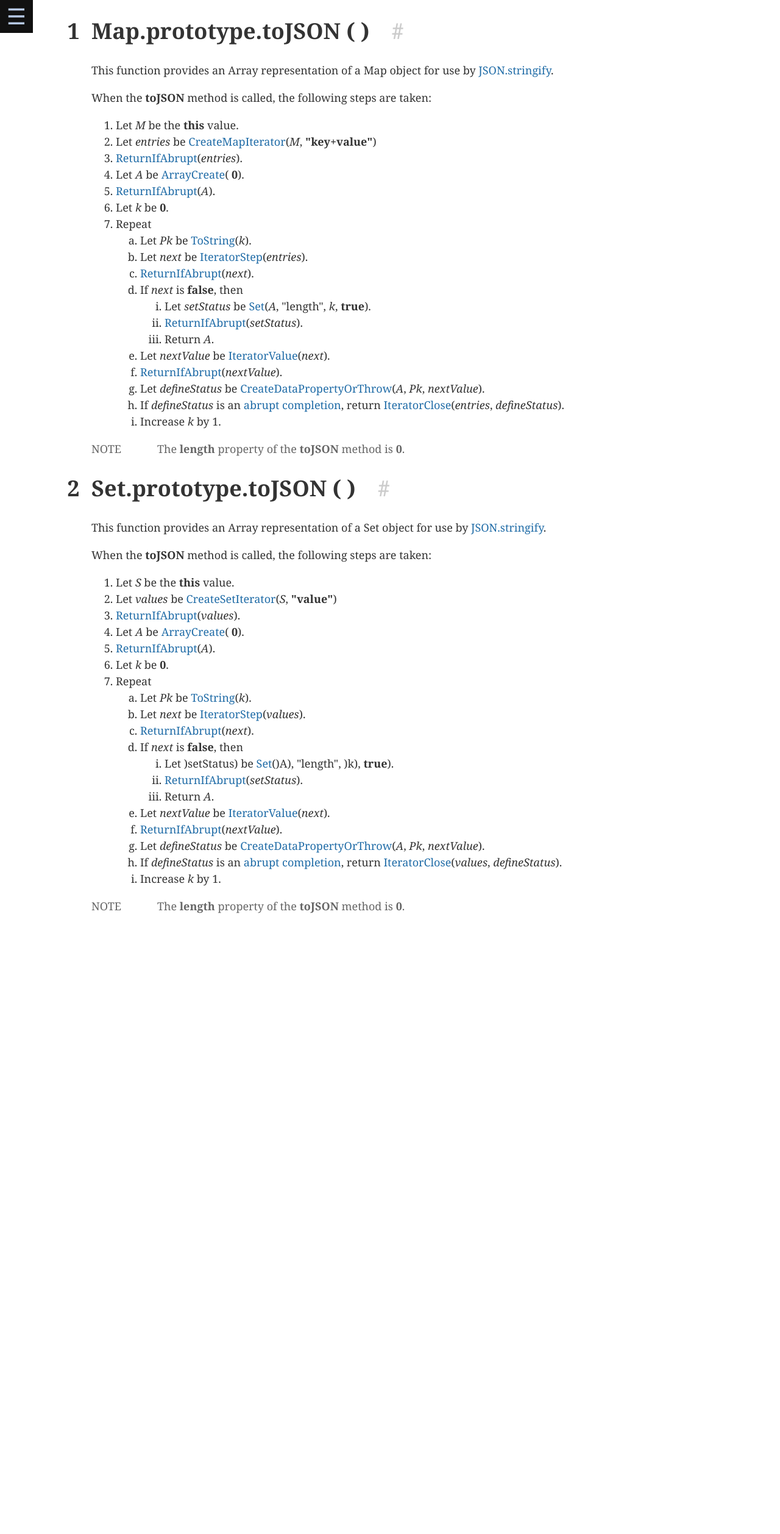
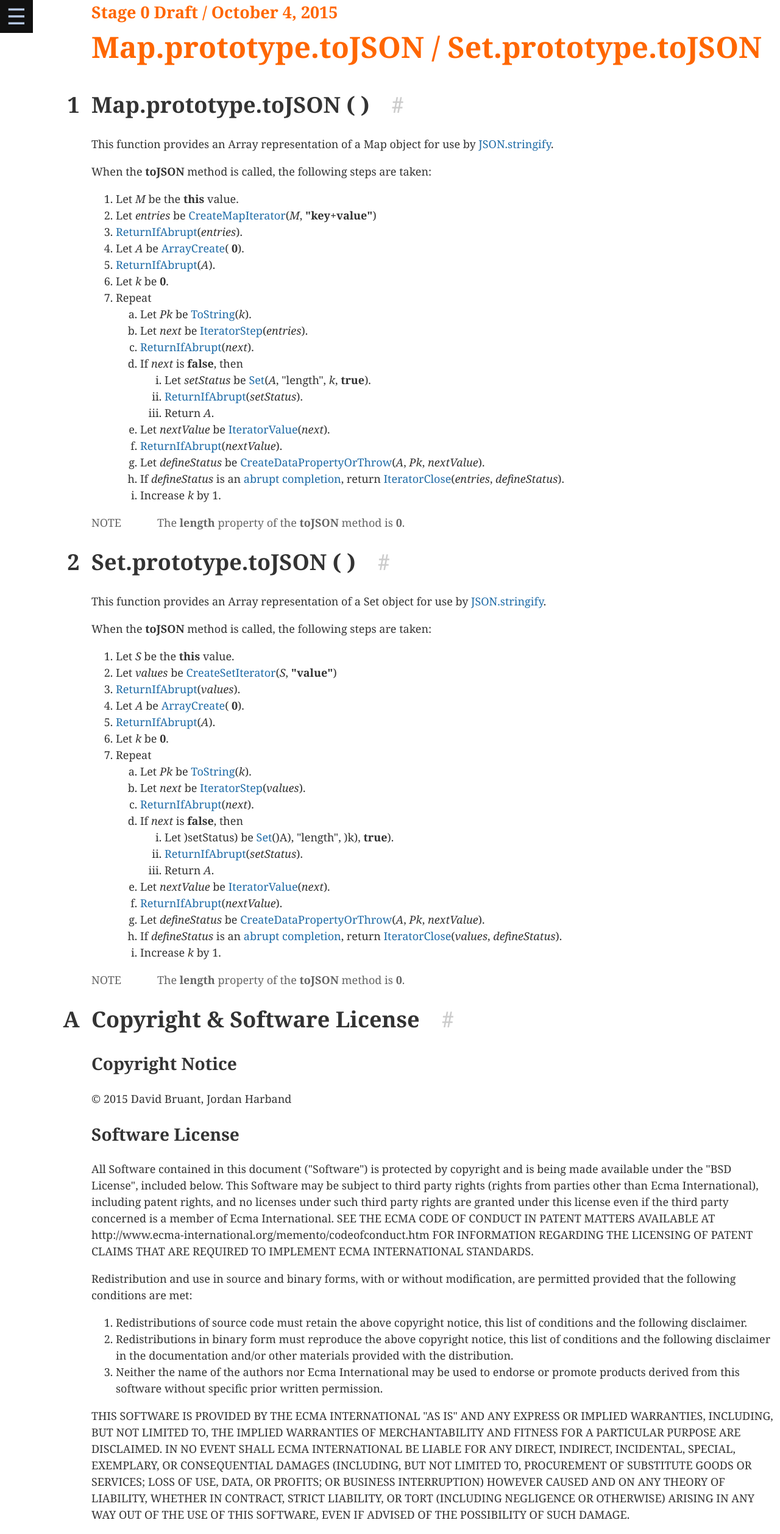
Before and after one commit to DavidBruant/Map-Set.prototype.toJSON, a website: page index.html in a window 1280 px wide. Shown: the whole page at 61% size. Before the commit the page ends 1518 px from the top, so only its background shows below. Drawn offline with nearby package versions, Linux system fonts and the light colour scheme.

Commit message:
Update spec.

```diff
--- a/index.html
+++ b/index.html
@@ -1,11 +1,11 @@
 <!doctype html>
 
 <head>
-	<meta charset="utf8">
-	<title>String.prototype.padLeft / padRight</title>
+	<meta charset="utf-8">
 	<link rel="stylesheet" href="./spec.css">
 	<link rel="stylesheet" href="https://cdnjs.cloudflare.com/ajax/libs/highlight.js/8.4/styles/github.min.css">
 	<script src="./spec.js"></script>
+	<title>Map.prototype.toJSON / Set.prototype.toJSON</title>
 </head>
 
 <body>
@@ -15,9 +15,12 @@
 			<ol class="toc">
 				<li><span class="item-toggle-none"></span><a href="#Map.prototype.toJSON" title="Map.prototype.toJSON ( )"><span class="secnum">1</span> Map.prototype.toJSON ( )</a></li>
 				<li><span class="item-toggle-none"></span><a href="#Set.prototype.toJSON" title="Set.prototype.toJSON ( )"><span class="secnum">2</span> Set.prototype.toJSON ( )</a></li>
+				<li><span class="item-toggle-none"></span><a href="#sec-copyright-and-software-license" title="Copyright &amp; Software License"><span class="secnum">A</span> Copyright &amp; Software License</a></li>
 			</ol>
 		</div>
 	</div>
+	<h1 class="version">Stage 0 Draft / October 4, 2015</h1>
+	<h1 class="title">Map.prototype.toJSON / Set.prototype.toJSON</h1>
 	<emu-clause id="Map.prototype.toJSON">
 		<h1><span class="secnum">1</span>Map.prototype.toJSON ( )<span class="utils"><span class="anchor"><a href="#Map.prototype.toJSON">#</a></span></span></h1>
 		<p>This function provides an Array representation of a Map object for use by <a href="http://www.ecma-international.org/ecma-262/6.0/#sec-json.stringify">JSON.stringify</a>.</p>
@@ -56,7 +59,8 @@
 						<li>Let <var>defineStatus</var> be <a href="http://www.ecma-international.org/ecma-262/6.0/index.html#sec-createdatapropertyorthrow">CreateDataPropertyOrThrow</a>(<var>A</var>, <var>Pk</var>, <var>nextValue</var>).</li>
 						<li>If <var>defineStatus</var> is an
 							<emu-xref href="#sec-completion-record-specification-type"><a href="http://www.ecma-international.org/ecma-262/6.0/index.html#sec-completion-record-specification-type">abrupt completion</a></emu-xref>, return <a href="http://www.ecma-international.org/ecma-262/6.0/index.html#sec-iteratorclose">IteratorClose</a>(<var>entries</var>, <var>defineStatus</var>).</li>
-						<li>Increase <var>k</var> by 1.</li>
+						<li>Increase <var>k</var> by 1.
+						</li>
 					</ol>
 				</li>
 			</ol>
@@ -105,7 +109,8 @@
 						<li>Let <var>defineStatus</var> be <a href="http://www.ecma-international.org/ecma-262/6.0/index.html#sec-createdatapropertyorthrow">CreateDataPropertyOrThrow</a>(<var>A</var>, <var>Pk</var>, <var>nextValue</var>).</li>
 						<li>If <var>defineStatus</var> is an
 							<emu-xref href="#sec-completion-record-specification-type"><a href="http://www.ecma-international.org/ecma-262/6.0/index.html#sec-completion-record-specification-type">abrupt completion</a></emu-xref>, return <a href="http://www.ecma-international.org/ecma-262/6.0/index.html#sec-iteratorclose">IteratorClose</a>(<var>values</var>, <var>defineStatus</var>).</li>
-						<li>Increase <var>k</var> by 1.</li>
+						<li>Increase <var>k</var> by 1.
+						</li>
 					</ol>
 				</li>
 			</ol>
@@ -115,4 +120,24 @@
 			<emu-val>toJSON</emu-val> method is
 			<emu-val>0</emu-val>.</emu-note>
 	</emu-clause>
+	<emu-annex id="sec-copyright-and-software-license">
+		<h1><span class="secnum">A</span>Copyright &amp; Software License<span class="utils"><span class="anchor"><a href="#sec-copyright-and-software-license">#</a></span></span></h1>
+
+		<h2>Copyright Notice</h2>
+		<p>© 2015 David Bruant, Jordan Harband</p>
+
+		<h2>Software License</h2>
+		<p>All Software contained in this document ("Software") is protected by copyright and is being made available under the "BSD License", included below. This Software may be subject to third party rights (rights from parties other than Ecma International), including patent rights, and no licenses under such third party rights are granted under this license even if the third party concerned is a member of Ecma International. SEE THE ECMA CODE OF CONDUCT IN PATENT MATTERS AVAILABLE AT http://www.ecma-international.org/memento/codeofconduct.htm FOR INFORMATION REGARDING THE LICENSING OF PATENT CLAIMS THAT ARE REQUIRED TO IMPLEMENT ECMA INTERNATIONAL STANDARDS.</p>
+
+		<p>Redistribution and use in source and binary forms, with or without modification, are permitted provided that the following conditions are met:</p>
+
+		<ol>
+			<li>Redistributions of source code must retain the above copyright notice, this list of conditions and the following disclaimer.</li>
+			<li>Redistributions in binary form must reproduce the above copyright notice, this list of conditions and the following disclaimer in the documentation and/or other materials provided with the distribution.</li>
+			<li>Neither the name of the authors nor Ecma International may be used to endorse or promote products derived from this software without specific prior written permission.</li>
+		</ol>
+
+		<p>THIS SOFTWARE IS PROVIDED BY THE ECMA INTERNATIONAL "AS IS" AND ANY EXPRESS OR IMPLIED WARRANTIES, INCLUDING, BUT NOT LIMITED TO, THE IMPLIED WARRANTIES OF MERCHANTABILITY AND FITNESS FOR A PARTICULAR PURPOSE ARE DISCLAIMED. IN NO EVENT SHALL ECMA INTERNATIONAL BE LIABLE FOR ANY DIRECT, INDIRECT, INCIDENTAL, SPECIAL, EXEMPLARY, OR CONSEQUENTIAL DAMAGES (INCLUDING, BUT NOT LIMITED TO, PROCUREMENT OF SUBSTITUTE GOODS OR SERVICES; LOSS OF USE, DATA, OR PROFITS; OR BUSINESS INTERRUPTION) HOWEVER CAUSED AND ON ANY THEORY OF LIABILITY, WHETHER IN CONTRACT, STRICT LIABILITY, OR TORT (INCLUDING NEGLIGENCE OR OTHERWISE) ARISING IN ANY WAY OUT OF THE USE OF THIS SOFTWARE, EVEN IF ADVISED OF THE POSSIBILITY OF SUCH DAMAGE.</p>
+
+	</emu-annex>
 </body>
--- a/spec.css
+++ b/spec.css
@@ -149,8 +149,10 @@ emu-oneof {
 }
 
 emu-nt {
+    display: inline-block;
     font-style: italic;
     white-space: nowrap;
+    text-indent: 0;
 }
 
 emu-nt a, emu-nt a:visited {
@@ -162,8 +164,11 @@ emu-rhs emu-nt {
 }
 
 emu-t {
+    display: inline-block;
     font-family: monospace;
     font-weight: bold;
+    white-space: nowrap;
+    text-indent: 0;
 }
 
 emu-production emu-t {
@@ -201,6 +206,20 @@ emu-gprose {
     font-family: Helvetica, Arial, sans-serif;
 }
 
+h1.shortname {
+  color: #f60;
+  font-size: 1.5em;
+  margin: 0;
+}
+h1.version {
+  color: #f60;
+  font-size: 1.5em;
+  margin: 0;
+}
+h1.title {
+  margin-top: 0;
+  color: #f60;
+}
 h1, h2, h3, h4, h5, h6 {
     position: relative;
 }
@@ -422,7 +441,7 @@ del.block {
 }
 
 #menu-toc li.active > .item-toggle {
-  transform: rotate(0);
+  transform: rotate(45deg) translate(-5px, -5px);
 }
 
 #menu-toc li > ol {
```
Also changed, not shown: 1 other file.
